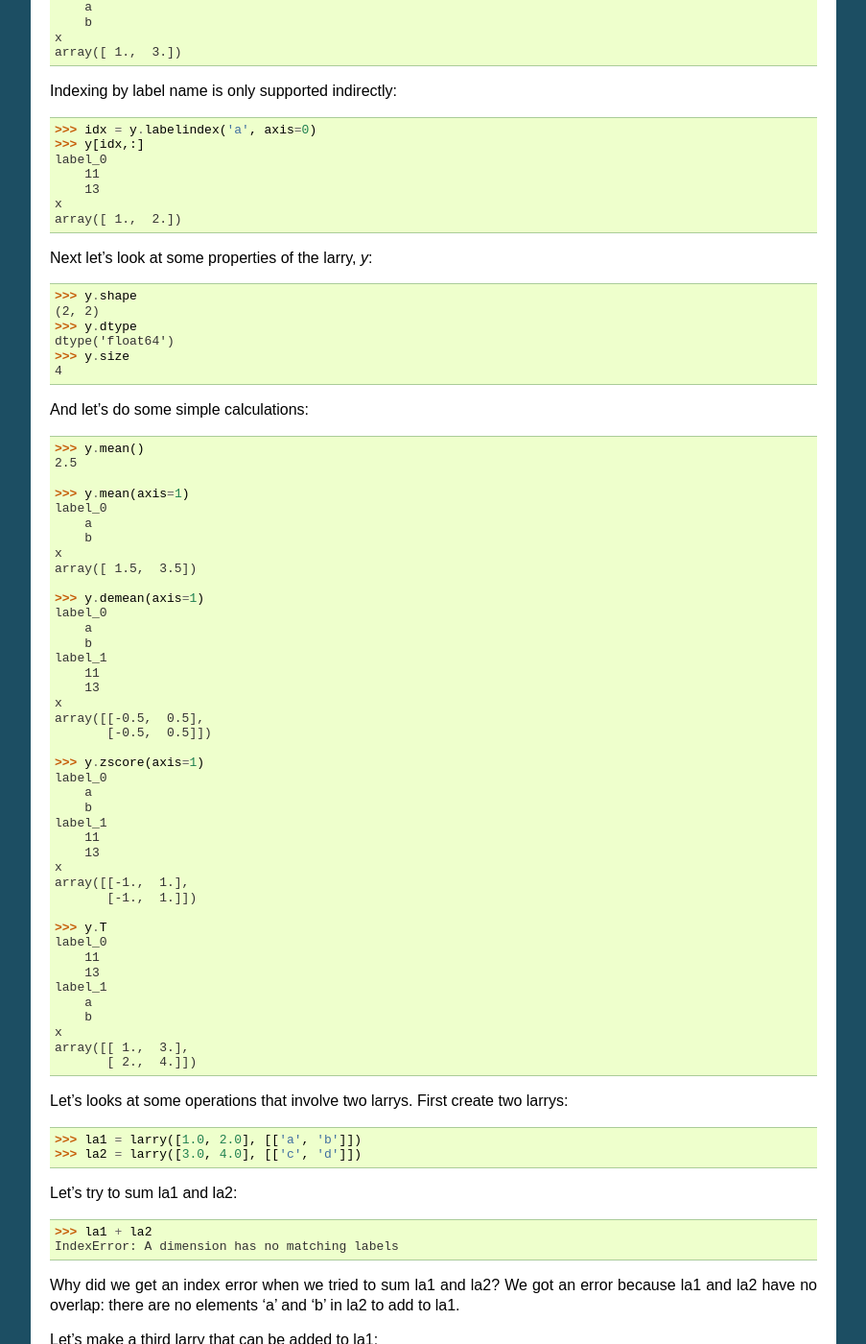
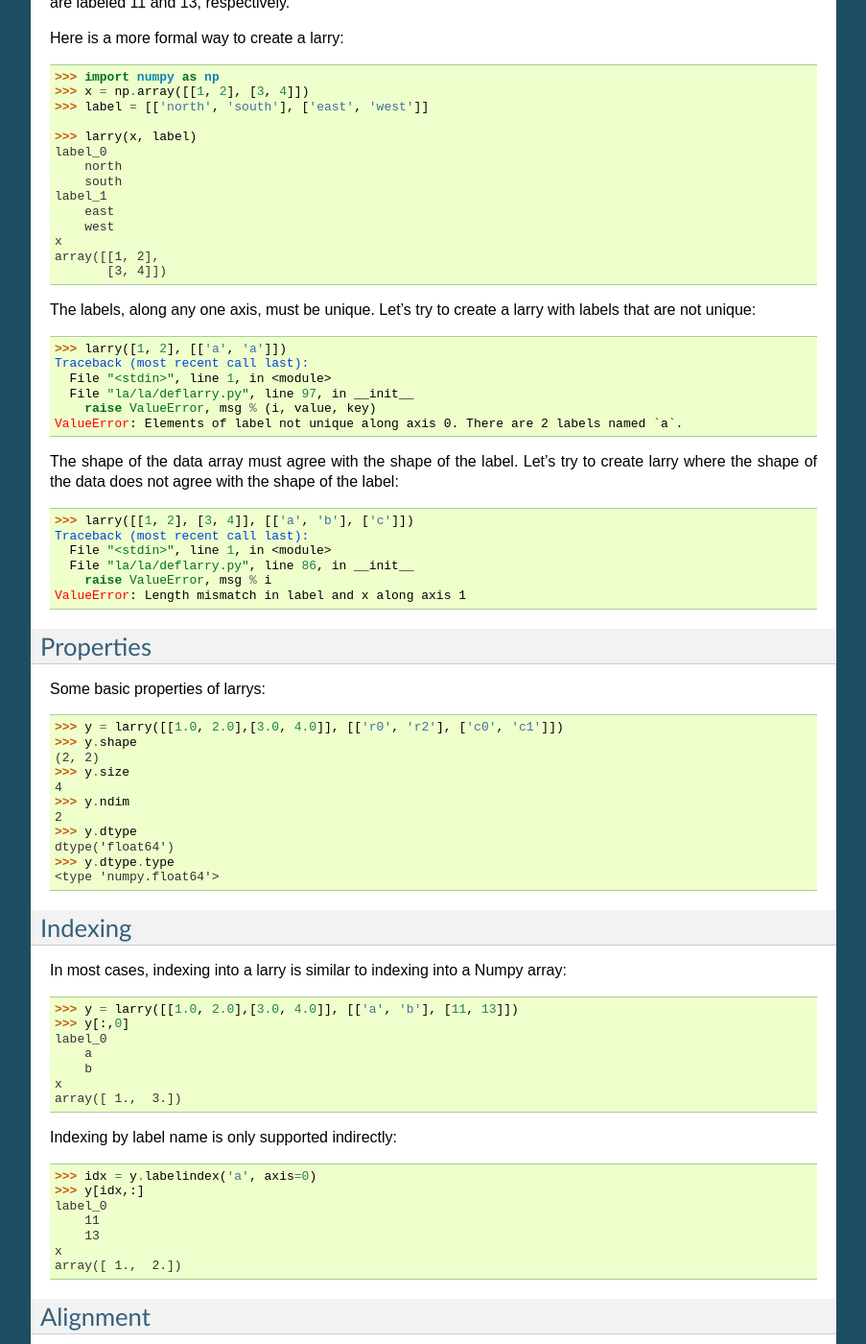
Before and after one commit to kwgoodman/la, a Sphinx documentation site: the page built from doc/source/work.rst, in a window 1280 px wide and 1400 px high, scrolled down 1065 px. Shown: the whole window at 96% size, without its empty margins (198-1101 px from the left). Built offline with Sphinx 7.4.7, drawn with Linux system fonts in a browser that asks for light colours; some of the changed text lies outside the part shown.

Commit message:
* doc/source/intro.rst, doc/source/archive.rst, doc/source/work.rst,       doc/source/index.rst: Work on the manual.
    * deflarry.py(__init__): Exception message tweak.

    * doc/source/start.rst, doc/source/work.rst: Delete quick start, add
      working with larrys. Manual is too short for a quick start.

```diff
--- a/doc/source/archive.rst
+++ b/doc/source/archive.rst
@@ -1,3 +1,5 @@
+
+.. _archive:
 
 ===
 I/O
--- a/doc/source/start.rst
+++ b/doc/source/work.rst
@@ -1,15 +1,23 @@
 
-===========
-Quick start
-===========
+==================
+Working with larry
+==================
 
-Sometimes the best way to learn how to use a new package is to look at a few
-examples. A line of code is worth a thousand words (or is that a thousand
-bugs?).
+This section describes how to work with larrys.
+
+.. contents::
+
+All of the examples below assume that you have already imported larry:
+::
+    >>> from la import larry
+
+More examples of what you can do with larrys are given in :ref:`reference`.
+
+Creating a larry
+----------------
 
 Let's begin by creating a larry (Labeled ARRaY):
 ::
-    >>> from la import larry
     >>> y = larry([1, 2, 3])
     >>> y
     label_0
@@ -24,7 +32,7 @@ default to ``range(n)``, where *n* in this case is 3.
 
 To use our own labels we pass them in when we construct a larry:
 ::
-    >>> y = larry([[1.0,2.0],[3.0,4.0]], [['a', 'b'], [11, 13]])
+    >>> y = larry([[1.0, 2.0],[3.0, 4.0]], [['a', 'b'], [11, 13]])
     >>> y
     label_0
         a
@@ -56,9 +64,51 @@ Here is a more formal way to create a larry:
     array([[1, 2],
            [3, 4]])
 
+The labels, along any one axis, must be unique. Let's try to create a larry
+with labels that are not unique:
+::
+    >>> larry([1, 2], [['a', 'a']])
+    Traceback (most recent call last):
+      File "<stdin>", line 1, in <module>
+      File "la/la/deflarry.py", line 97, in __init__
+        raise ValueError, msg % (i, value, key)
+    ValueError: Elements of label not unique along axis 0. There are 2 labels named `a`.
+
+The shape of the data array must agree with the shape of the label. Let's try
+to create larry where the shape of the data does not agree with the shape of
+the label:
+::
+    >>> larry([[1, 2], [3, 4]], [['a', 'b'], ['c']])
+    Traceback (most recent call last):
+      File "<stdin>", line 1, in <module>
+      File "la/la/deflarry.py", line 86, in __init__
+        raise ValueError, msg % i
+    ValueError: Length mismatch in label and x along axis 1
+
+Properties
+----------
+
+Some basic properties of larrys:
+::
+    >>> y = larry([[1.0, 2.0],[3.0, 4.0]], [['r0', 'r2'], ['c0', 'c1']])
+    >>> y.shape
+    (2, 2)
+    >>> y.size
+    4
+    >>> y.ndim
+    2
+    >>> y.dtype
+    dtype('float64')
+    >>> y.dtype.type
+    <type 'numpy.float64'>
+
+Indexing
+--------
+
 In most cases, indexing into a larry is similar to indexing into a Numpy
 array:
 ::
+    >>> y = larry([[1.0, 2.0],[3.0, 4.0]], [['a', 'b'], [11, 13]])
     >>> y[:,0]
     label_0
         a
@@ -77,14 +127,8 @@ Indexing by label name is only supported indirectly:
     x
     array([ 1.,  2.])
 
-Next let's look at some properties of the larry, *y*:
-::
-    >>> y.shape
-    (2, 2)
-    >>> y.dtype
-    dtype('float64')
-    >>> y.size
-    4
+Alignment
+---------
 
 And let's do some simple calculations:
 ::
@@ -185,4 +229,14 @@ In that case larry does the alignment for you:
     array([[5, 5],
            [5, 5]])
 
-More examples of what you can do with larrys are given in :ref:`reference`.
+Archiving
+---------
+
+The archiving of larrys is described in :ref:`archive`.
+
+Performance
+-----------
+
+
+Known issues
+------------
```
Also changed, not shown: doc/source/index.rst (+4 -3 lines), doc/source/intro.rst (+13 -13 lines), 2 other files.
